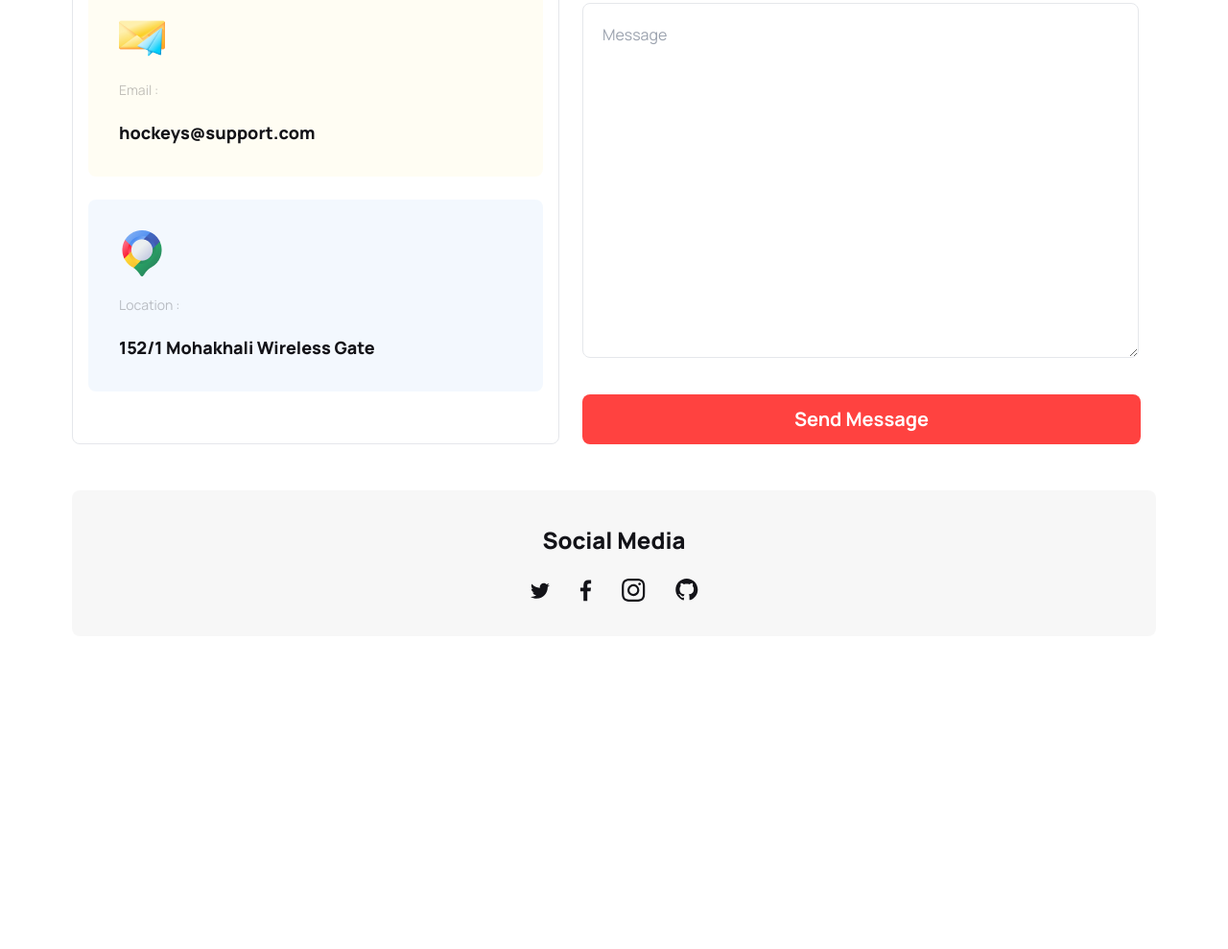
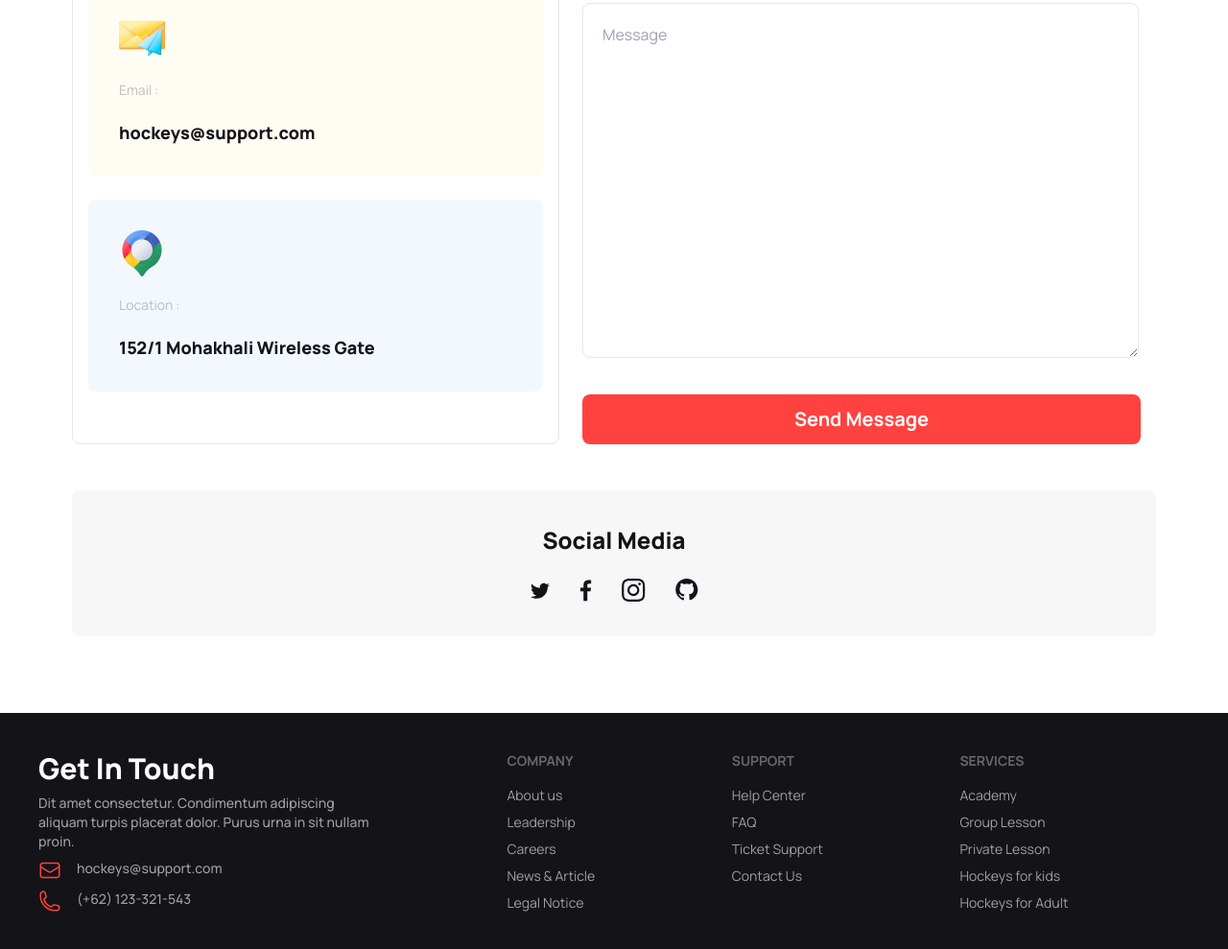
Before and after one commit to sajedul4D/B9A3-Hockeys, a plain HTML site: page index.html in a window 1280 px wide. Shown: the part 4778-5767 px from the top of the page at 96% size. Before the commit the page ends 5521 px from the top, so only its background shows below. Drawn offline with nearby package versions, Linux system fonts and the light colour scheme.

Commit message:
added footer section

```diff
--- a/index.html
+++ b/index.html
@@ -566,8 +566,54 @@
               </section>
 
     </main>
-    <footer>
+    <footer class="footer p-10 bg-[#131318] text-base-content">
+        <aside>
+          <h2 class="text-3xl font-extrabold text-[#fff]">Get In Touch</h2>
+          <p class="text-sm font-medium lg:w-[346px] text-[#FFFFFF99]">Dit amet consectetur. Condimentum adipiscing aliquam
+            turpis placerat
+            dolor.
+            Purus urna in sit nullam proin.</p>
+          <div class="flex justify-center gap-4">
+            <svg xmlns="http://www.w3.org/2000/svg" width="24" height="24" viewBox="0 0 24 24" fill="none">
+              <path
+                d="M21.75 6.75V17.25C21.75 17.8467 21.5129 18.419 21.091 18.841C20.669 19.2629 20.0967 19.5 19.5 19.5H4.5C3.90326 19.5 3.33097 19.2629 2.90901 18.841C2.48705 18.419 2.25 17.8467 2.25 17.25V6.75M21.75 6.75C21.75 6.15326 21.5129 5.58097 21.091 5.15901C20.669 4.73705 20.0967 4.5 19.5 4.5H4.5C3.90326 4.5 3.33097 4.73705 2.90901 5.15901C2.48705 5.58097 2.25 6.15326 2.25 6.75M21.75 6.75V6.993C21.75 7.37715 21.6517 7.75491 21.4644 8.0903C21.2771 8.42569 21.0071 8.70754 20.68 8.909L13.18 13.524C12.8252 13.7425 12.4167 13.8582 12 13.8582C11.5833 13.8582 11.1748 13.7425 10.82 13.524L3.32 8.91C2.99292 8.70854 2.72287 8.42669 2.53557 8.0913C2.34827 7.75591 2.24996 7.37815 2.25 6.994V6.75"
+                stroke="#FF4240" stroke-width="1.5" stroke-linecap="round" stroke-linejoin="round" />
+            </svg>
+            <p class="text-sm font-medium text-[#FFFFFF99]">hockeys@support.com</p>
+          </div>
+          <div class="flex justify-center gap-4">
+            <svg xmlns="http://www.w3.org/2000/svg" width="24" height="24" viewBox="0 0 24 24" fill="none">
+              <path
+                d="M2.25 6.75C2.25 15.034 8.966 21.75 17.25 21.75H19.5C20.0967 21.75 20.669 21.5129 21.091 21.091C21.5129 20.669 21.75 20.0967 21.75 19.5V18.128C21.75 17.612 21.399 17.162 20.898 17.037L16.475 15.931C16.035 15.821 15.573 15.986 15.302 16.348L14.332 17.641C14.05 18.017 13.563 18.183 13.122 18.021C11.4849 17.4191 9.99815 16.4686 8.76478 15.2352C7.53141 14.0018 6.58087 12.5151 5.979 10.878C5.817 10.437 5.983 9.95 6.359 9.668L7.652 8.698C8.015 8.427 8.179 7.964 8.069 7.525L6.963 3.102C6.90214 2.85869 6.76172 2.6427 6.56405 2.48834C6.36638 2.33397 6.1228 2.25008 5.872 2.25H4.5C3.90326 2.25 3.33097 2.48705 2.90901 2.90901C2.48705 3.33097 2.25 3.90326 2.25 4.5V6.75Z"
+                stroke="#FF4240" stroke-width="1.5" stroke-linecap="round" stroke-linejoin="round" />
+            </svg>
+            <p class="text-sm font-medium text-[#FFFFFF99]">(+62) 123-321-543</p>
+          </div>
+        </aside>
+        <nav class="text-[#FFFFFF99]">
 
-    </footer>
+          <header class="footer-title">Company</header>
+          <a class="link link-hover ">About us</a>
+          <a class="link link-hover ">Leadership</a>
+          <a class="link link-hover ">Careers</a>
+          <a class="link link-hover ">News & Article</a>
+          <a class="link link-hover ">Legal Notice</a>
+        </nav>
+        <nav class="text-[#FFFFFF99] ">
+          <header class="footer-title ">Support</header>
+          <a class="link link-hover ">Help Center</a>
+          <a class="link link-hover ">FAQ</a>
+          <a class="link link-hover  ">Ticket Support</a>
+          <a class="link link-hover ">Contact Us</a>
+        </nav>
+        <nav class="text-[#FFFFFF99]">
+          <header class="footer-title">Services</header>
+          <a class="link link-hover">Academy</a>
+          <a class="link link-hover">Group Lesson</a>
+          <a class="link link-hover">Private Lesson</a>
+          <a class="link link-hover">Hockeys for kids</a>
+          <a class="link link-hover">Hockeys for Adult</a>
+        </nav>
+      </footer>
 </body>
 </html>
```
